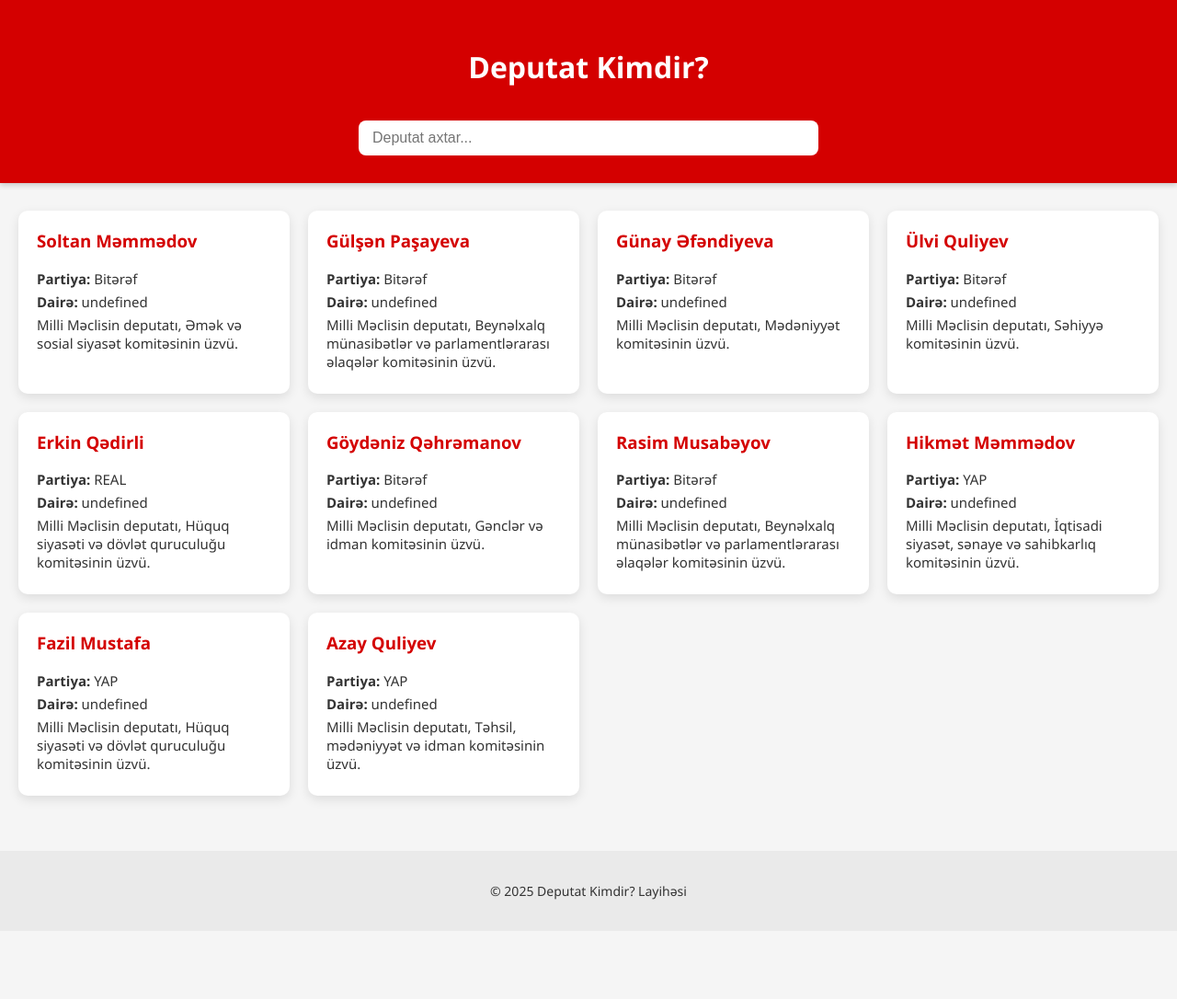
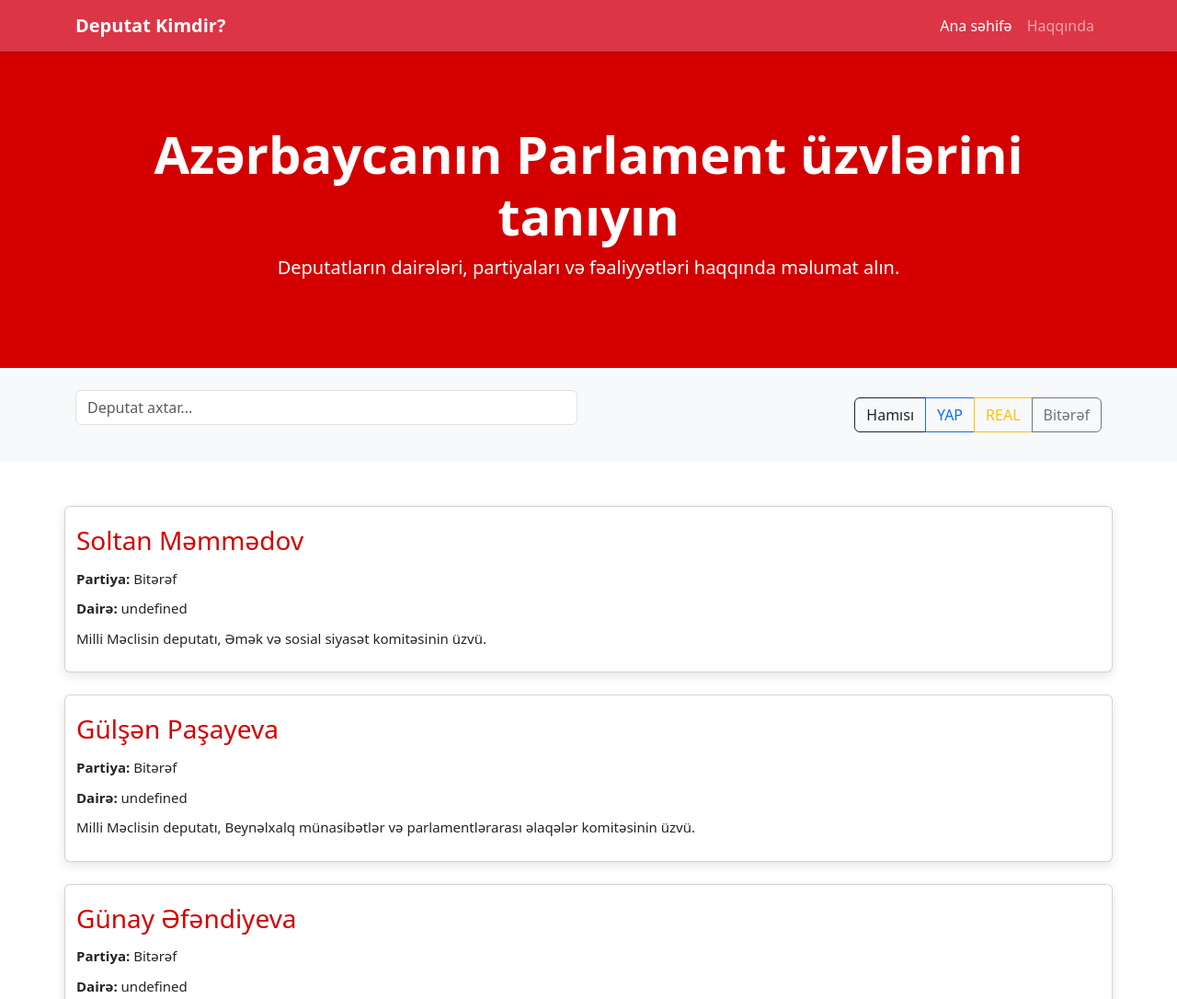
Before and after one commit to ayouready/deputat-kimdirv1, a plain HTML site: page index.html in a window 1280 px wide. Shown: the top 1086 px of the page at 92% size. Before the commit the page ends 1012 px from the top, so only its background shows below. Drawn offline with nearby package versions, Linux system fonts and the light colour scheme.

Commit message:
Update index.html

```diff
--- a/index.html
+++ b/index.html
@@ -5,19 +5,92 @@
   <meta name="viewport" content="width=device-width, initial-scale=1.0"/>
   <title>Deputat Kimdir?</title>
   <link rel="stylesheet" href="style.css" />
+  <link rel="stylesheet" href="https://cdn.jsdelivr.net/npm/bootstrap@5.3.3/dist/css/bootstrap.min.css" />
+  <link rel="preconnect" href="https://fonts.googleapis.com">
+  <link href="https://fonts.googleapis.com/css2?family=Inter:wght@400;600;700&display=swap" rel="stylesheet">
 </head>
 <body>
-  <header>
-    <h1>Deputat Kimdir?</h1>
-    <input type="text" id="searchBox" placeholder="Deputat axtar..." />
+
+  <!-- Navbar -->
+  <nav class="navbar navbar-expand-lg navbar-dark bg-danger shadow-sm">
+    <div class="container">
+      <a class="navbar-brand fw-bold" href="#">Deputat Kimdir?</a>
+      <button class="navbar-toggler" type="button" data-bs-toggle="collapse" data-bs-target="#mainNav">
+        <span class="navbar-toggler-icon"></span>
+      </button>
+      <div class="collapse navbar-collapse" id="mainNav">
+        <ul class="navbar-nav ms-auto">
+          <li class="nav-item"><a class="nav-link active" href="#">Ana səhifə</a></li>
+          <li class="nav-item"><a class="nav-link" href="#">Haqqında</a></li>
+        </ul>
+      </div>
+    </div>
+  </nav>
+
+  <!-- Qəhrəman banner -->
+  <header class="hero-section text-white text-center">
+    <div class="container py-5">
+      <h1 class="display-4 fw-bold">Azərbaycanın Parlament üzvlərini tanıyın</h1>
+      <p class="lead">Deputatların dairələri, partiyaları və fəaliyyətləri haqqında məlumat alın.</p>
+    </div>
   </header>
 
-  <main id="deputatList"></main>
+  <!-- Filtrlər və axtarış -->
+  <section class="bg-light py-4">
+    <div class="container">
+      <div class="row align-items-center">
+        <div class="col-md-6 mb-3">
+          <input type="text" id="searchInput" class="form-control" placeholder="Deputat axtar...">
+        </div>
+        <div class="col-md-6 text-md-end">
+          <div class="btn-group" role="group">
+            <button class="btn btn-outline-dark" onclick="filterPartiya('Hamısı')">Hamısı</button>
+            <button class="btn btn-outline-primary" onclick="filterPartiya('YAP')">YAP</button>
+            <button class="btn btn-outline-warning" onclick="filterPartiya('REAL')">REAL</button>
+            <button class="btn btn-outline-secondary" onclick="filterPartiya('Bitərəf')">Bitərəf</button>
+          </div>
+        </div>
+      </div>
+    </div>
+  </section>
 
-  <footer>
-    <p>© 2025 Deputat Kimdir? Layihəsi</p>
+  <!-- Deputat kartları -->
+  <section class="container py-5">
+    <div class="row g-4" id="deputatList"></div>
+  </section>
+
+  <!-- Modal -->
+  <div class="modal fade" id="deputatModal" tabindex="-1">
+    <div class="modal-dialog modal-lg modal-dialog-centered">
+      <div class="modal-content">
+        <div class="modal-header">
+          <h5 id="modalAd" class="modal-title"></h5>
+          <button type="button" class="btn-close" data-bs-dismiss="modal"></button>
+        </div>
+        <div class="modal-body">
+          <div class="row">
+            <div class="col-md-4 text-center mb-3">
+              <img id="modalFoto" class="img-fluid rounded shadow" />
+            </div>
+            <div class="col-md-8">
+              <p><strong>Dairə:</strong> <span id="modalDaire"></span></p>
+              <p><strong>Haqqında:</strong></p>
+              <p id="modalHaqqinda"></p>
+            </div>
+          </div>
+        </div>
+      </div>
+    </div>
+  </div>
+
+  <!-- Footer -->
+  <footer class="bg-dark text-light py-4 text-center">
+    <div class="container">
+      <p class="mb-0">&copy; 2025 Deputat Kimdir? | Layihə müəllifi: Sən</p>
+    </div>
   </footer>
 
   <script src="script.js"></script>
+  <script src="https://cdn.jsdelivr.net/npm/bootstrap@5.3.3/dist/js/bootstrap.bundle.min.js"></script>
 </body>
 </html>
```
